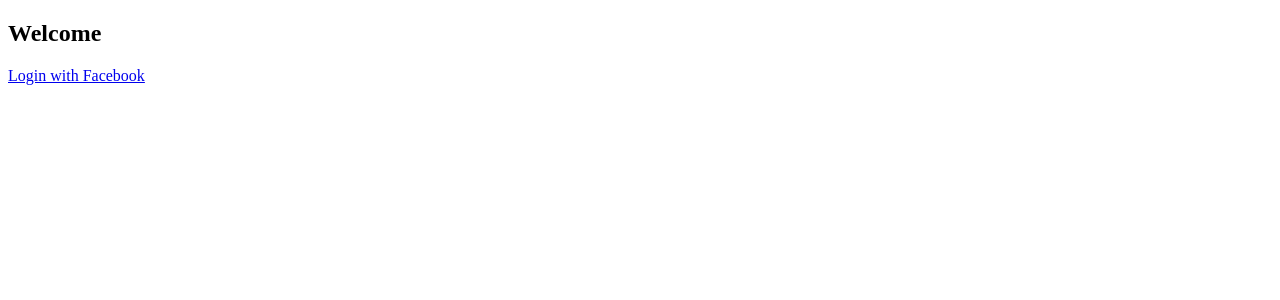
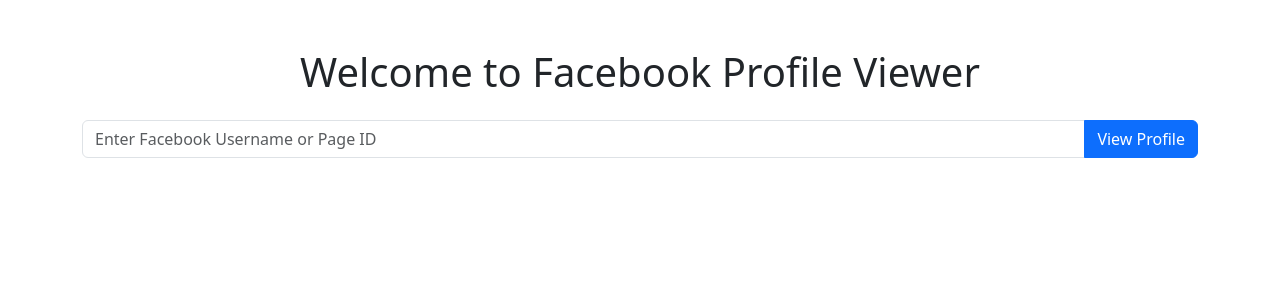
Before and after one commit to Poojareddyy/fb-login-app, a Django app: page / in a window 1280 px wide. Shown: the top 300 px of the page. Run offline with Django 5.2, Linux system fonts and the light colour scheme.

Commit message:
Update home.html

```diff
--- a/core/templates/core/home.html
+++ b/core/templates/core/home.html
@@ -1,5 +1,20 @@
 <!DOCTYPE html>
-<html><head><title>Login</title></head><body>
-<h2>Welcome</h2>
-<a href="{% url 'social:begin' 'facebook' %}">Login with Facebook</a>
-</body></html>
+<html lang="en">
+<head>
+    <meta charset="UTF-8">
+    <meta name="viewport" content="width=device-width, initial-scale=1.0">
+    <title>Facebook Login App</title>
+    <link href="https://cdn.jsdelivr.net/npm/bootstrap@5.3.0/dist/css/bootstrap.min.css" rel="stylesheet">
+</head>
+<body>
+<div class="container text-center mt-5">
+    <h1 class="mb-4">Welcome to Facebook Profile Viewer</h1>
+    <form action="/dashboard/" method="get" class="mb-4">
+        <div class="input-group">
+            <input type="text" name="username" class="form-control" placeholder="Enter Facebook Username or Page ID" required>
+            <button type="submit" class="btn btn-primary">View Profile</button>
+        </div>
+    </form>
+</div>
+</body>
+</html>
```
